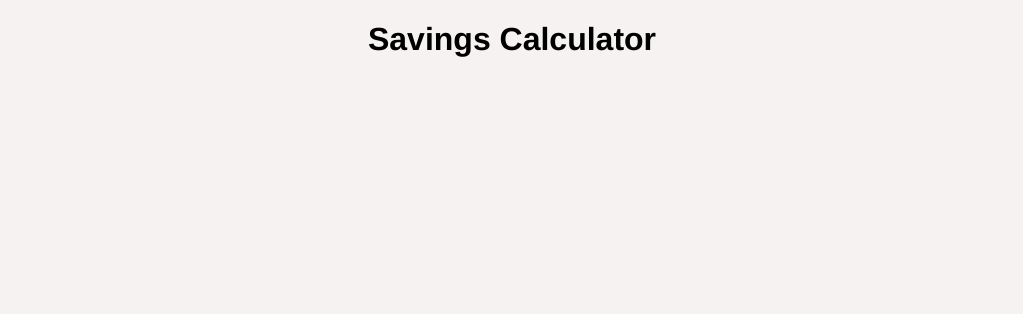
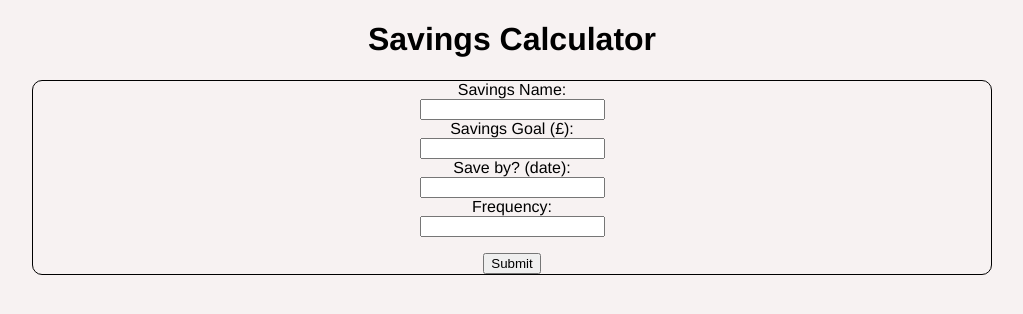
Before and after one commit to phgodwin/PPP_FE, a React (Create React App) app: page /savings-calculator in a window 1280 px wide. Shown: the top 314 px of the page, without its empty margins (128-1151 px from the left). Built offline with nearby package versions, Linux system fonts and the light colour scheme.

Commit message:
saving branch initial push

```diff
--- a/package.json
+++ b/package.json
@@ -10,7 +10,7 @@
     "react": "^18.3.1",
     "react-dom": "^18.3.1",
     "react-router-dom": "^6.23.0",
-    "react-scripts": "5.0.1",
+    "react-scripts": "^5.0.1",
     "web-vitals": "^2.1.4"
   },
   "scripts": {
--- /dev/null
+++ b/src/Routing/SavingsCalculator.css
@@ -0,0 +1,16 @@
+.container_calculator {
+    display: flex;
+    flex-direction: column;
+    justify-content: center;
+    align-items: center;
+    margin-left: 10rem;
+    margin-right: 10rem;
+    border: 1px solid black;
+    border-radius: 10px;
+}
+
+.submit {
+        display: flex;
+        margin-top: 1rem;
+
+}
--- a/src/Routing/SavingsCalculator.jsx
+++ b/src/Routing/SavingsCalculator.jsx
@@ -1,6 +1,31 @@
+import "./SavingsCalculator.css";
+
 function SavingsCalculator() {
     return (
-        <h1>Savings Calculator</h1>
+        <div>
+            <h1>Savings Calculator</h1>
+            <container className="container_calculator">
+                <label>Savings Name:</label>
+                <input type="text"/>
+
+                <label >Savings Goal (£):</label>
+                <input type="double" min={0}/>
+
+                <label >Save by? (date):</label>
+                <input type="text"  />
+
+                <label >Frequency:</label>
+                <input type="text" />
+
+                <button className="submit">Submit</button>
+            </container>
+
+            <container >
+
+            </container>
+        </div>
+
+
      );
 }
 
```
Also changed, not shown: 1 other file (tests, documents, lock files or other folders).
